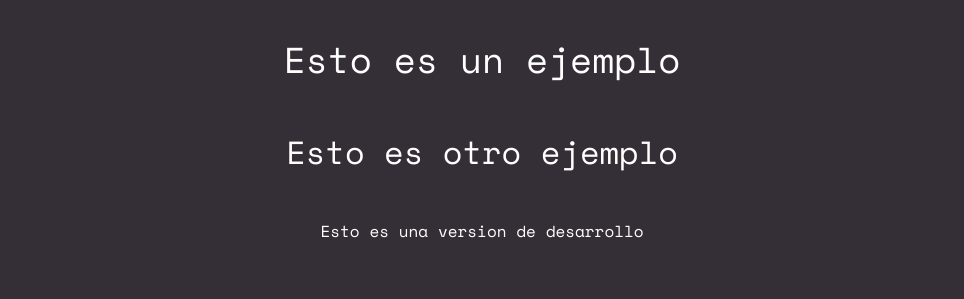
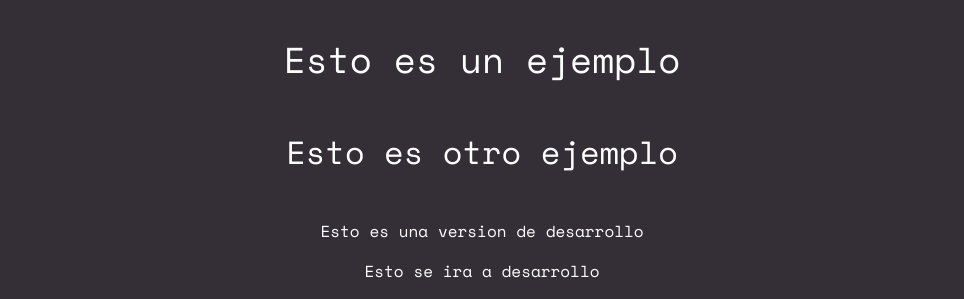
Before and after one commit to gdiazq/branching_desafiolatam_gdiazq, a plain HTML site: page index.html in a window 1280 px wide. Shown: the part 686-985 px from the top of the page, without its empty margins (158-1122 px from the left). Before the commit the page ends 945 px from the top, so only its background shows below. Drawn offline with nearby package versions, Linux system fonts and the light colour scheme.

Commit message:
Al brach de desarrollo

```diff
--- a/index.html
+++ b/index.html
@@ -26,6 +26,7 @@
       <h3>Esto es un ejemplo</h3>
       <h4>Esto es otro ejemplo</h4>
       <p>Esto es una version de desarrollo</p>
+      <p>Esto se ira a desarrollo</p>
     </section>
   </main>
 </body>
```
